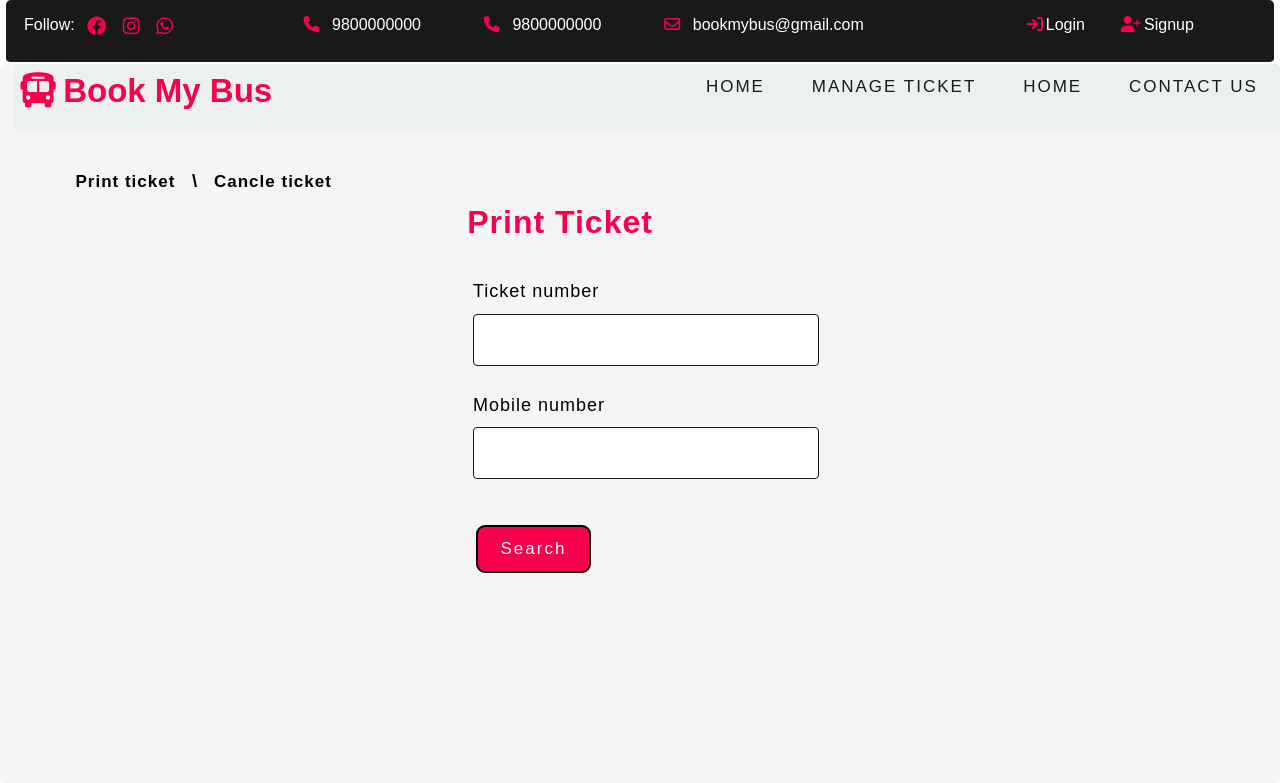
After one commit to susan29acharya/Book-My-Bus, a PHP site: page /print.html in a window 1280 px wide. The commit adds this page. Shown: the top 783 px of the page. Run offline with PHP 8.4, Linux system fonts and the light colour scheme.

Commit message:
print and cancle ticket added

```diff
--- a/print_cancel.css
+++ b/print.css
@@ -6,7 +6,7 @@
 
 }
 .print_ticket{
-    height: 100vh;
+    height:90vh;
     width: 100%;
     background-color: whitesmoke;
     border-radius: 5px;
@@ -19,6 +19,9 @@
     border-radius: 5px;
     border-bottom: 2px solid white;
     background-color: #191919;
+    position:fixed;
+    top: 0;
+
 
 }
 .nav-content{
@@ -27,7 +30,7 @@
 }
 .follow{
     display: flex;
-    margin-right: 25%;
+    margin-right: 14%;
     margin-left: 1%;
 }
 .follow p{
@@ -39,17 +42,18 @@
 }
 .nav-content i{
     color: #f9004d;
-    padding-right: 2%;
-    padding-top: 5px;
+    padding-right: 1%;
+    padding-top: 4px;
 }
 .nav-content p{
     padding-right: 5%;
     color: white;
+    padding-top: 4px;
 }
 
 .login-signup{
     display: flex;
-    margin-left: 27%;
+    margin-left: 5%;
 }
 .login-signup i{
     margin-left: 30%;
@@ -65,7 +69,7 @@
     height: 8.5vh;
     width: 99%;
     margin-left: 1%;
-    margin-top: 1%;
+    margin-top: 5%;
     border-radius: 5px;
     background-color: #ECF0F1;
     display: flex;
@@ -132,3 +136,66 @@ ul li a::after {
 ul li a:hover::after {
     width: 100%;
 }
+
+.cancle-print-section{
+    height: 70vh;
+    width: 90%;
+    margin-left: 5%;
+    margin-top: 3%;
+}
+
+.cancle-print-section a{
+    text-decoration: none;
+    color: black;
+    margin-right: 1%;
+    margin-left: 1%;
+    font-size: 17px;
+    letter-spacing: 1px;
+}
+.print-form{
+    height: 60vh;
+    width: 50%;
+    margin-top: 1%;
+    margin-left:35%;
+}
+.print-form form h1{
+    letter-spacing: 1px;
+    color: #f9004d;
+    padding-bottom: 7%;
+}
+.print-form form label{
+    padding-left: 1%;
+    font-size: 18px;
+    letter-spacing: 1px;
+}
+.print-form form input{
+    height: 6.5vh;
+    width: 60%;
+    border-radius: 4px;
+    margin-top: 2%;
+    margin-bottom: 5%;
+    margin-left: 1%;
+    border:1.5px solid #191919;
+    font-size: 16px;
+    padding: 6px;
+}
+.print-form form button{
+    margin-left: 1.5%;
+    margin-top: 3%;
+    height: 6vh;
+    width: 20%;
+    border-radius: 9px;
+    border: 2px solid black;
+    background-color: #f9004d;
+    transition: 0.4s ease;
+
+}
+.print-form form button a{
+    letter-spacing: 2px;
+    text-transform: capitalize;
+    font-size: 17px;
+    color: white;
+}
+.print-form form button:hover{
+    transform: scale(1.1,1.1);
+}
--- /dev/null
+++ b/print.html
@@ -0,0 +1,100 @@
+<!DOCTYPE html>
+<html lang="en">
+<head>
+    <meta charset="UTF-8">
+    <meta name="viewport" content="width=device-width, initial-scale=1.0">
+    <title>print\cancel</title>
+    <link rel="preconnect" href="https://fonts.googleapis.com">
+    <link rel="stylesheet" type="text/css"
+            href="https://cdnjs.cloudflare.com/ajax/libs/font-awesome/6.2.0/css/all.min.css">
+    <link rel="stylesheet" href="print.css">
+</head>
+<body>
+    <div class="print_ticket">
+
+        <div class="nav">
+            <div class="nav-content">
+
+                <!--follow section ---------------------------------------->
+                <div class="follow">
+                    <p>Follow:</p>
+                    <i class="fa-brands fa-facebook"></i>
+                    <i class="fa-brands fa-instagram"></i>
+                    <i class="fa-brands fa-whatsapp"></i>
+                </div>
+
+                <!--contact section ---------------------------------------->
+                <i class="fa-solid fa-phone"></i><p>9800000000</p>
+                <i class="fa-solid fa-phone"></i><p>9800000000</p>
+                <i
+                    class="fa-regular fa-envelope"></i><p>bookmybus@gmail.com</p>
+
+                <!--login signup section ---------------------------------------->
+                <div class="login-signup">
+                    <i class="fa-solid fa-arrow-right-to-bracket"></i>
+                    <a href="login.html"><p>Login</p></a>
+
+                    <i class="fa-solid fa-user-plus"></i>
+                    <a href="signup.html"><p>Signup</p></a>
+
+                </div>
+            </div>
+
+        </div>
+        <!--End of nav bar section ---------------------------------------->
+
+        <!-- nav bar 2 section ---------------------------------------->
+        <div class="nav2">
+
+            <!-- logo sec section ---------------------------------------->
+            <div class="logo-sec">
+                <i class="fa-solid fa-bus"></i><h3>Book My Bus</h3>
+            </div>
+
+            <!-- nav list  section ---------------------------------------->
+            <div class="nav-list">
+                <ul>
+                    <li><a href="span.html">home</a></li>
+                    <li><a href="print.html" target="_blank">manage ticket</a></li>
+                    <li><a href="#">home</a></li>
+                    <li><a href="#">contact us</a></li>
+                </ul>
+
+            </div>
+
+        </div>
+
+        <!-- cancle and print ticket section  ---------------------------->
+         <div class="cancle-print-section">
+
+            <h3><a href="print.html">Print ticket</a> \ <a href="cancle.html">Cancle ticket</a></h3>
+
+
+            <div class="print-form">
+                <form>
+
+                    <h1>Print Ticket</h1>
+
+                    <label>Ticket number</label><br>
+                    <input type="number"><br>
+
+                    <label>Mobile number</label><br>
+                    <input type="number"><br>
+
+                    <button><a href="#">search</a></button>
+
+                </form>
+            </div>
+
+
+
+         </div>
+
+
+
+
+
+
+    </div>
+</body>
+</html>
--- a/span.html
+++ b/span.html
@@ -63,7 +63,7 @@
                 <div class="nav-list">
                     <ul>
                         <li><a href="#">home</a></li>
-                        <li><a href="print_cancel.html" target="_blank">manage ticket</a></li>
+                        <li><a href="print.html" target="_blank">manage ticket</a></li>
                         <li><a href="#">home</a></li>
                         <li><a href="#">contact us</a></li>
                     </ul>
```
Also changed, not shown: cancle.css (added, +205 -0 lines), cancle.html (renamed from print_cancel.html, +30 -2 lines).
